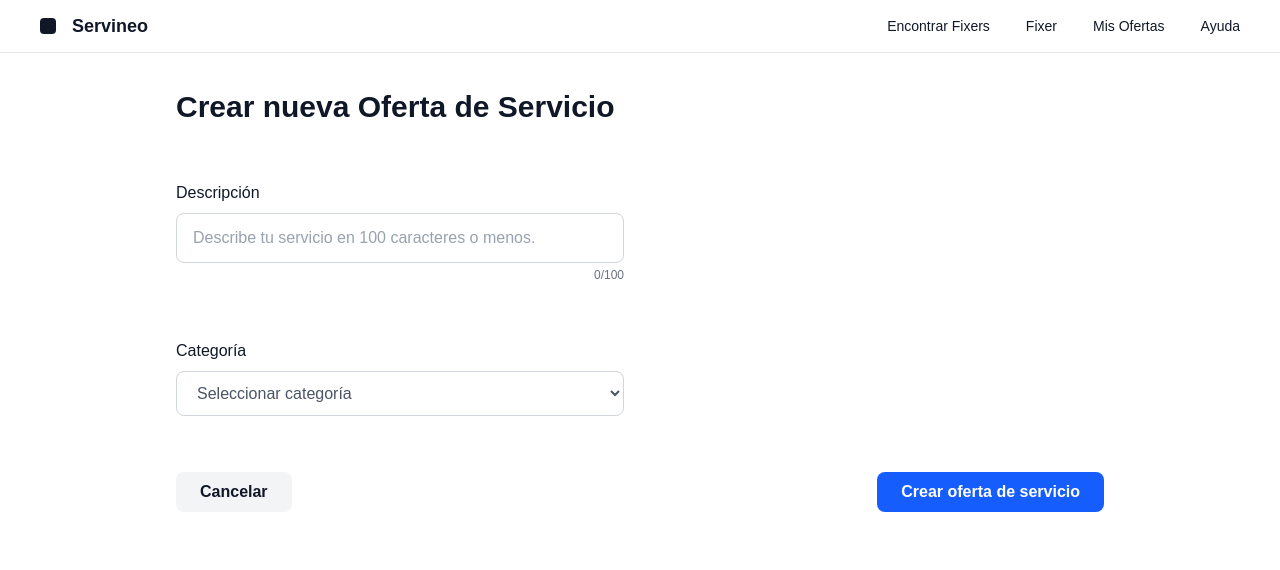
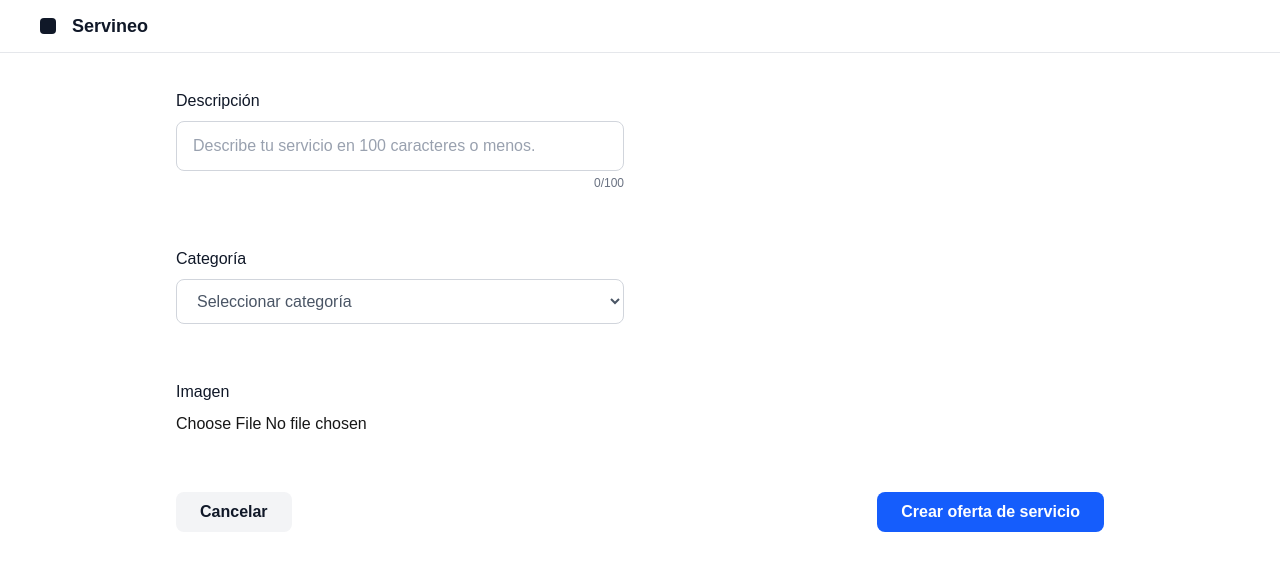
Before and after one commit to robertgt0/alquiler_front, a Next.js app: page /aniadir_nueva_oferta_de_trabajo in a window 1280 px wide. Shown: the top 570 px of the page. Built offline with nearby package versions, Linux system fonts and the light colour scheme.

Commit message:
guardar imagene

```diff
--- a/src/app/aniadir_nueva_oferta_de_trabajo/page.tsx
+++ b/src/app/aniadir_nueva_oferta_de_trabajo/page.tsx
@@ -1,17 +1,18 @@
 "use client";
 
 import { useState } from "react";
-import { crearOferta, NuevaOfertaData } from "@/lib/api";
+import { crearOferta } from "@/lib/api"; // 👈 usamos tu API centralizada
 
 export default function NuevaOferta() {
   const [descripcion, setDescripcion] = useState("");
   const [categoria, setCategoria] = useState("Seleccionar categoría");
+  const [imagen, setImagen] = useState<File | null>(null);
   const [loading, setLoading] = useState(false);
   const [mensaje, setMensaje] = useState("");
 
   const handleSubmit = async () => {
-    if (!descripcion || categoria === "Seleccionar categoría") {
-      setMensaje("Por favor completa todos los campos");
+    if (!descripcion || categoria === "Seleccionar categoría" || !imagen) {
+      setMensaje("Por favor completa todos los campos y selecciona una imagen");
       return;
     }
 
@@ -19,14 +20,25 @@ export default function NuevaOferta() {
     setMensaje("");
 
     try {
-      const nuevaOferta: NuevaOfertaData = { descripcion, categoria };
-      await crearOferta(nuevaOferta);
+      const formData = new FormData();
+      formData.append("descripcion", descripcion);
+      formData.append("categoria", categoria);
+      formData.append("imagen", imagen);
+
+      // 👈 usamos la función del API
+      await crearOferta(formData);
+
       setMensaje("Oferta creada exitosamente ✅");
       setDescripcion("");
       setCategoria("Seleccionar categoría");
+      setImagen(null);
+
+      // Reset manual del input file
+      const fileInput = document.getElementById("input-imagen") as HTMLInputElement;
+      if (fileInput) fileInput.value = "";
     } catch (err) {
+      console.error(err);
       setMensaje("Error al crear la oferta ❌");
-      console.error(err);
     } finally {
       setLoading(false);
     }
@@ -34,29 +46,18 @@ export default function NuevaOferta() {
 
   return (
     <main className="flex flex-col bg-white w-full min-h-screen">
-      {/* NAVBAR */}
       <header className="flex justify-between items-center px-10 py-3 border-b border-gray-200">
         <div className="flex items-center gap-4">
           <div className="w-4 h-4 bg-gray-900 rounded-sm" />
           <h1 className="text-lg font-bold text-gray-900">Servineo</h1>
         </div>
-
-        <nav className="flex gap-9 text-sm font-medium text-gray-900">
-          <a href="#" className="hover:text-blue-600">Encontrar Fixers</a>
-          <a href="#" className="hover:text-blue-600">Fixer</a>
-          <a href="#" className="hover:text-blue-600">Mis Ofertas</a>
-          <a href="#" className="hover:text-blue-600">Ayuda</a>
-        </nav>
       </header>
 
-      {/* CONTENIDO */}
       <section className="flex justify-center p-5">
-        <form onSubmit={(e) => e.preventDefault()} className="flex flex-col w-[960px] space-y-6">
-          {/* TÍTULO */}
-          <div className="p-4">
-            <h2 className="text-3xl font-bold text-gray-900">Crear nueva Oferta de Servicio</h2>
-          </div>
-
+        <form
+          onSubmit={(e) => e.preventDefault()}
+          className="flex flex-col w-[960px] space-y-6"
+        >
           {/* DESCRIPCIÓN */}
           <div className="p-4 max-w-[480px]">
             <label className="block mb-2 text-gray-900 font-medium">Descripción</label>
@@ -68,9 +69,7 @@ export default function NuevaOferta() {
               className="w-full border border-gray-300 rounded-lg px-4 py-3 text-gray-600 placeholder-gray-400 focus:outline-none focus:ring-2 focus:ring-blue-400"
               required
             />
-            <div className="text-right text-xs text-gray-500 mt-1">
-              {descripcion.length}/100
-            </div>
+            <div className="text-right text-xs text-gray-500 mt-1">{descripcion.length}/100</div>
           </div>
 
           {/* CATEGORÍA */}
@@ -80,6 +79,7 @@ export default function NuevaOferta() {
               value={categoria}
               onChange={(e) => setCategoria(e.target.value)}
               className="w-full border border-gray-300 rounded-lg px-4 py-3 text-gray-600 focus:outline-none focus:ring-2 focus:ring-blue-400"
+              required
             >
               <option>Seleccionar categoría</option>
               <option>Plomería</option>
@@ -88,22 +88,40 @@ export default function NuevaOferta() {
             </select>
           </div>
 
+          {/* IMAGEN */}
+          <div className="p-4 max-w-[480px]">
+            <label className="block mb-2 text-gray-900 font-medium">Imagen</label>
+            <input
+              id="input-imagen"
+              type="file"
+              accept="image/*"
+              onChange={(e) => setImagen(e.target.files ? e.target.files[0] : null)}
+              className="w-full"
+              required
+            />
+          </div>
+
           {/* MENSAJE */}
           {mensaje && <p className="text-sm text-red-500">{mensaje}</p>}
 
           {/* BOTONES */}
           <div className="flex justify-between p-4">
             <button
+              type="button"
               onClick={() => {
                 setDescripcion("");
                 setCategoria("Seleccionar categoría");
+                setImagen(null);
                 setMensaje("");
+                const fileInput = document.getElementById("input-imagen") as HTMLInputElement;
+                if (fileInput) fileInput.value = "";
               }}
               className="bg-gray-100 text-gray-900 font-bold rounded-lg px-6 py-2 hover:bg-gray-200"
             >
               Cancelar
             </button>
             <button
+              type="button"
               onClick={handleSubmit}
               disabled={loading}
               className="bg-blue-600 text-white font-bold rounded-lg px-6 py-2 hover:bg-blue-700"
--- a/src/lib/api.ts
+++ b/src/lib/api.ts
@@ -1,33 +1,18 @@
-// src/lib/api.ts
-
-export interface NuevaOfertaData {
-  descripcion: string;
-  categoria: string;
-}
-
-// Definimos la URL base de tu backend
 const BASE_URL = "http://localhost:4000/api/ofertas";
 
-export async function crearOferta(oferta: NuevaOfertaData) {
+export async function crearOferta(formData: FormData) {
   const res = await fetch(BASE_URL, {
     method: "POST",
-    headers: {
-      "Content-Type": "application/json",
-    },
-    body: JSON.stringify(oferta),
+    body: formData, // enviamos FormData directamente
   });
 
-  if (!res.ok) {
-    throw new Error("Error al crear la oferta");
-  }
+  if (!res.ok) throw new Error("Error al crear la oferta");
 
   return res.json();
 }
 
 export async function obtenerOfertas() {
   const res = await fetch(BASE_URL);
-  if (!res.ok) {
-    throw new Error("Error al obtener las ofertas");
-  }
+  if (!res.ok) throw new Error("Error al obtener las ofertas");
   return res.json();
 }
```
